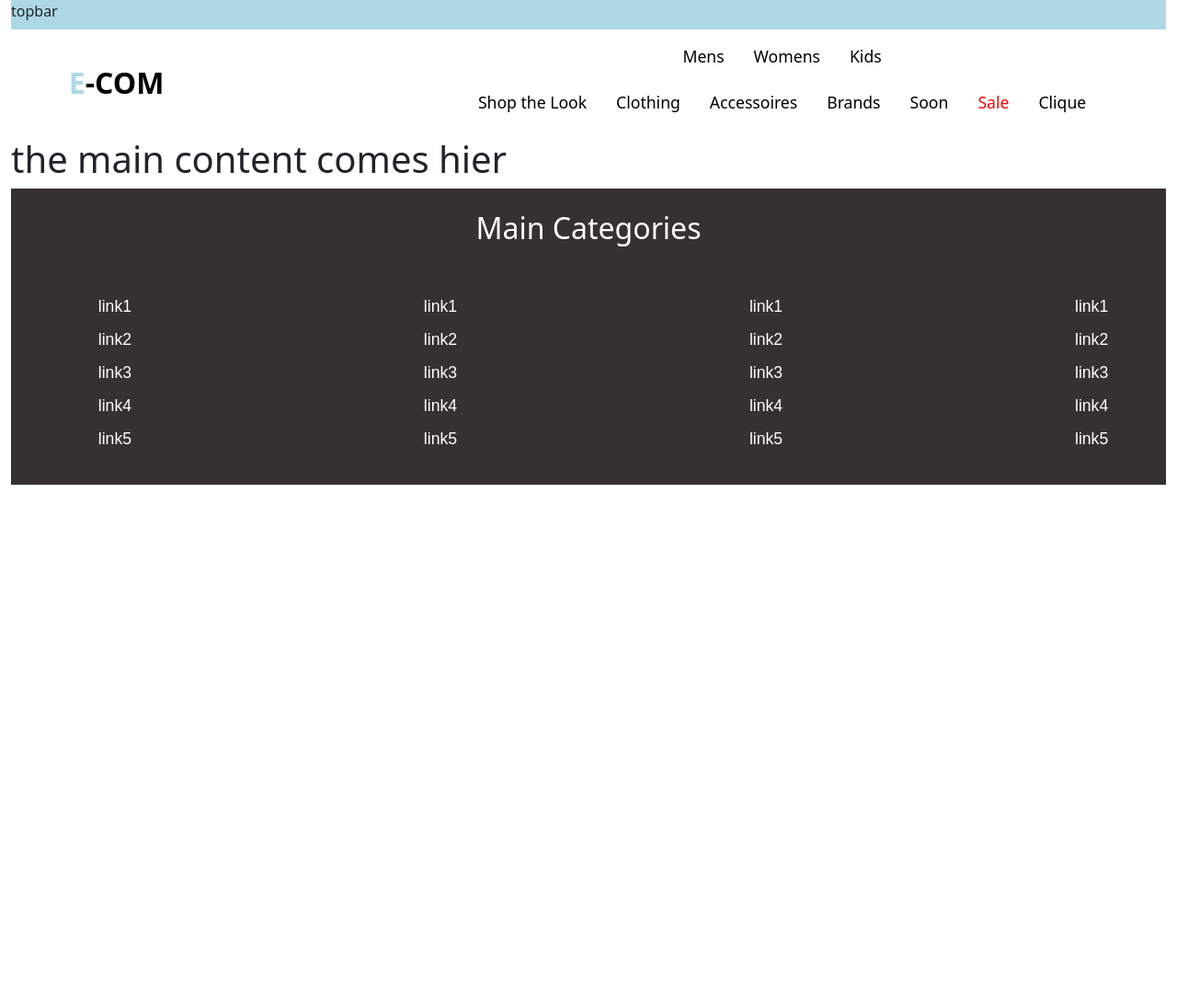
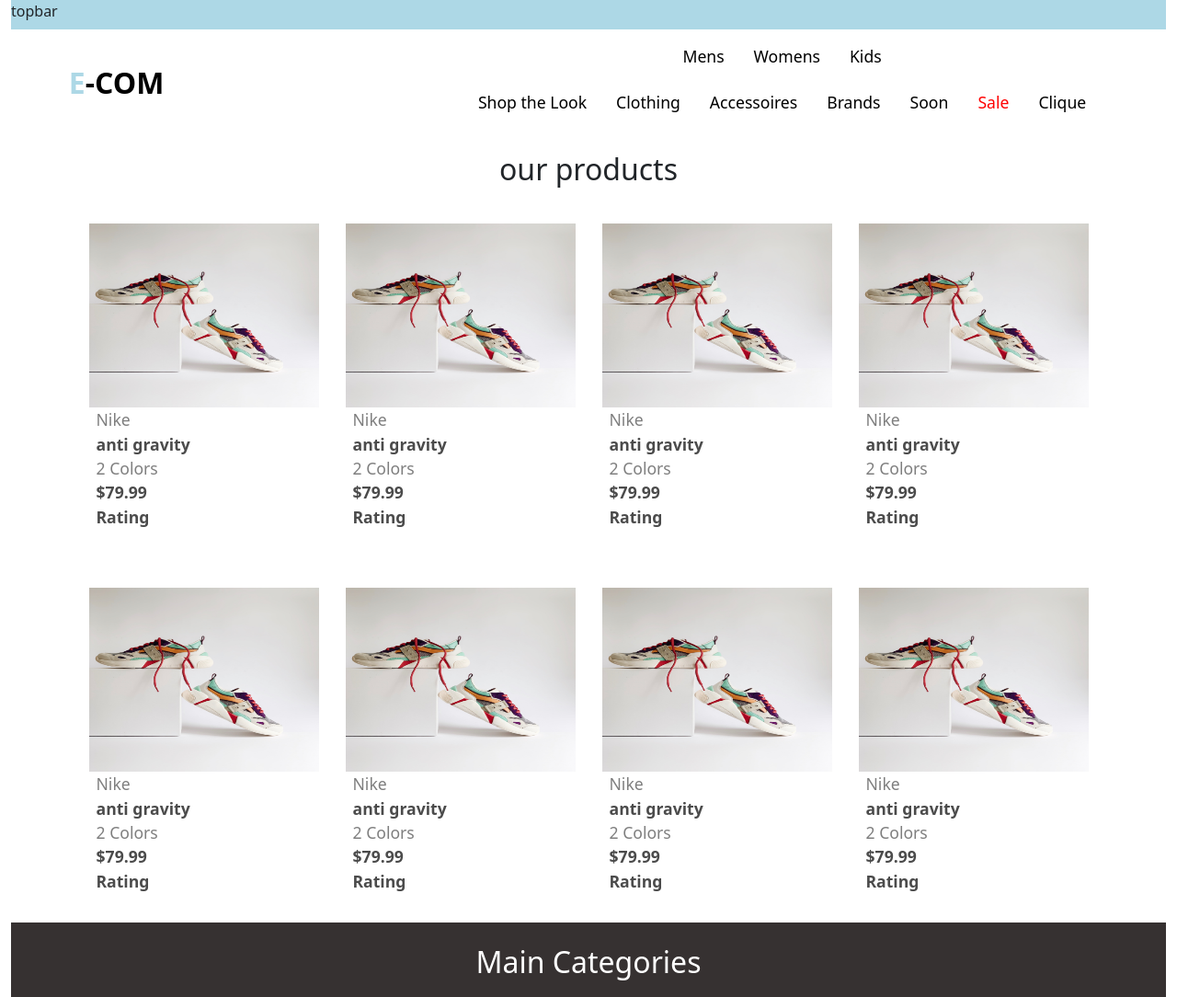
Before and after one commit to berthold91/node_express_ecommerce, a website built with webpack: page frontend/public/index.html in a window 1280 px wide. Shown: the top 1084 px of the page at 92% size. Before the commit the page ends 800 px from the top, so only its background shows below. Built offline with nearby package versions, Linux system fonts and the light colour scheme.

Commit message:
static product design

```diff
--- a/frontend/public/index.html
+++ b/frontend/public/index.html
@@ -55,7 +55,97 @@
 
 
     <main id="main" class="main">
-        <h1>the main content comes hier</h1>
+
+        <h2>our products</h2>
+        <div class="container products__container">
+            <a href="/product/{id}">
+            <div class="product">
+                <img src="./assets/images/product-1.jpg" class="product__image" alt="product image">
+                <p class="product__brand">Nike</p>
+                <p class="product__title">anti gravity</p>
+                <p class="color__count"><span class="color__countNumber">2</span> Colors</p>
+                <p class="product__price">$79.99</p>
+                <p>Rating</p>
+            </div>
+        </a>
+
+        <a href="/product/{id}">
+            <div class="product">
+                <img src="./assets/images/product-1.jpg" class="product__image" alt="product image">
+                <p class="product__brand">Nike</p>
+                <p class="product__title">anti gravity</p>
+                <p class="color__count"><span class="color__countNumber">2</span> Colors</p>
+                <p class="product__price">$79.99</p>
+                <p>Rating</p>
+            </div>
+        </a>
+
+        <a href="/product/{id}">
+            <div class="product">
+                <img src="./assets/images/product-1.jpg" class="product__image" alt="product image">
+                <p class="product__brand">Nike</p>
+                <p class="product__title">anti gravity</p>
+                <p class="color__count"><span class="color__countNumber">2</span> Colors</p>
+                <p class="product__price">$79.99</p>
+                <p>Rating</p>
+            </div>
+        </a>
+
+        <a href="/product/{id}">
+            <div class="product">
+                <img src="./assets/images/product-1.jpg" class="product__image" alt="product image">
+                <p class="product__brand">Nike</p>
+                <p class="product__title">anti gravity</p>
+                <p class="color__count"><span class="color__countNumber">2</span> Colors</p>
+                <p class="product__price">$79.99</p>
+                <p>Rating</p>
+            </div>
+        </a>
+
+        <a href="/product/{id}">
+            <div class="product">
+                <img src="./assets/images/product-1.jpg" class="product__image" alt="product image">
+                <p class="product__brand">Nike</p>
+                <p class="product__title">anti gravity</p>
+                <p class="color__count"><span class="color__countNumber">2</span> Colors</p>
+                <p class="product__price">$79.99</p>
+                <p>Rating</p>
+            </div>
+        </a>
+
+        <a href="/product/{id}">
+            <div class="product">
+                <img src="./assets/images/product-1.jpg" class="product__image" alt="product image">
+                <p class="product__brand">Nike</p>
+                <p class="product__title">anti gravity</p>
+                <p class="color__count"><span class="color__countNumber">2</span> Colors</p>
+                <p class="product__price">$79.99</p>
+                <p>Rating</p>
+            </div>
+        </a>
+
+        <a href="/product/{id}">
+            <div class="product">
+                <img src="./assets/images/product-1.jpg" class="product__image" alt="product image">
+                <p class="product__brand">Nike</p>
+                <p class="product__title">anti gravity</p>
+                <p class="color__count"><span class="color__countNumber">2</span> Colors</p>
+                <p class="product__price">$79.99</p>
+                <p>Rating</p>
+            </div>
+        </a>
+
+        <a href="/product/{id}">
+            <div class="product">
+                <img src="./assets/images/product-1.jpg" class="product__image" alt="product image">
+                <p class="product__brand">Nike</p>
+                <p class="product__title">anti gravity</p>
+                <p class="color__count"><span class="color__countNumber">2</span> Colors</p>
+                <p class="product__price">$79.99</p>
+                <p>Rating</p>
+            </div>
+        </a>
+        </div>
     </main>
 
 
--- a/frontend/src/scss/styles.scss
+++ b/frontend/src/scss/styles.scss
@@ -1,6 +1,8 @@
 // Import all of Bootstrap's CSS
 //@import "~bootstrap/scss/bootstrap";
 @import "../../node_modules/bootstrap/scss/bootstrap.scss";
+@import './footer.scss';
+
 $color-primary: White;
 $color-secondary: black;
 $color-accent: lightblue;
@@ -65,4 +67,56 @@
         }
     }
 }
-@import './footer.scss'
+
+/*
+* Styling of the main content
+*/
+main{
+    >h2{
+        width: 100%;
+        text-align: center;
+        padding: 1rem 0 0 0;
+    }
+}
+.products__container{
+    width: 100%;
+    overflow: hidden;
+    height: auto;
+    display: flex;
+    flex-wrap: wrap;
+    align-items: center;
+    justify-content: space-around;
+    align-content: space-around;
+    >a{
+        text-decoration: none;
+    }
+/*
+* Styling of static product
+*/
+.product{
+    width: 100%;
+    height: auto;
+    overflow: hidden;
+    margin-top: 2rem;
+    margin-bottom: 2rem;
+
+    >img{
+        min-width: 250px;
+        max-height: 200px;
+    }
+
+    p{
+        margin: 0 0 0 0.5rem ;
+        padding: 0,2rem;
+        color: $color-secondary;
+        font-weight: 600;
+        font-size: $navlinks-ft-size;
+        opacity: 0.7;
+    }
+
+    .product__brand, .color__count{
+        opacity: 0.5;
+        font-weight: 400;
+    }
+}
+}
```
Also changed, not shown: frontend/public/assets/css/styles.css, frontend/public/assets/images/product-1.jpg (added), frontend/public/assets/images/product-2.jpg (added), frontend/public/assets/images/product-6.jpg (added), 4 other files.
